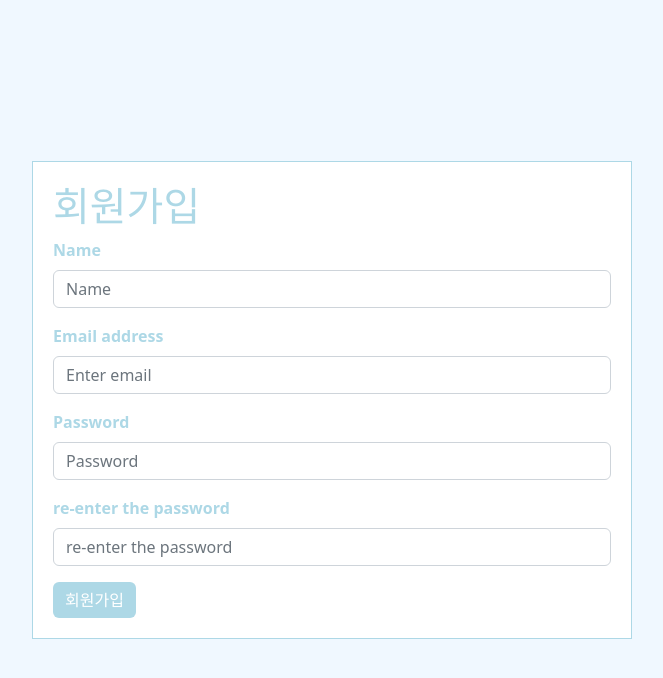
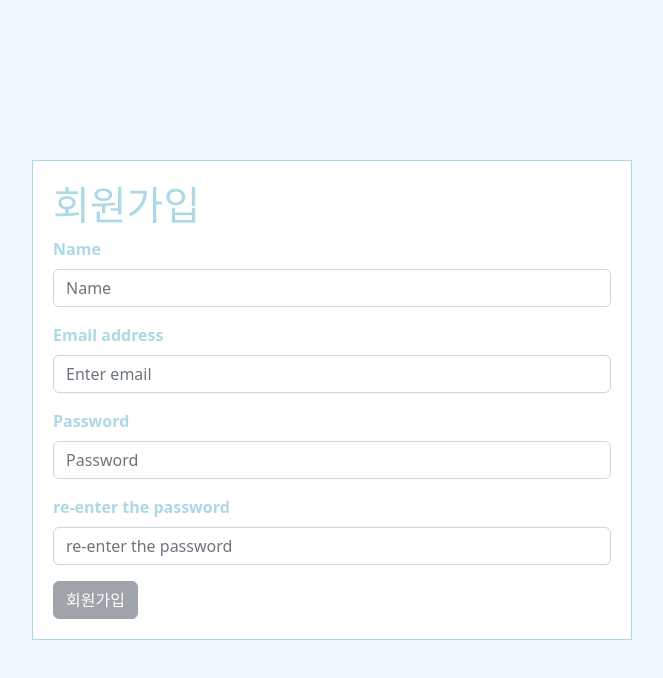
Before and after one commit to sjg414/todo-app-fe, a React (Create React App) app: page /register in a window 1280 px wide. Shown: the top 678 px of the page, without its empty margins (308-971 px from the left). Built offline with nearby package versions, Linux system fonts and the light colour scheme; no server answers.

Commit message:
modified exception

```diff
--- a/src/App.js
+++ b/src/App.js
@@ -2,7 +2,6 @@ import "bootstrap/dist/css/bootstrap.min.css";
 import "./App.css";
 import { Routes, Route } from "react-router-dom";
 import LoginPage from "./pages/LoginPage";
-import TodoPage from "./pages/TodoPage";
 import RegisterPage from "./pages/RegisterPage";
 import PrivateRoute from "./route/PrivateRoute";
 
--- a/src/pages/LoginPage.js
+++ b/src/pages/LoginPage.js
@@ -25,15 +25,16 @@ const LoginPage = () => {
         setUser(response.data.user);
         sessionStorage.setItem("token", response.data.token); //세션스토리지에 토큰 값 저장
         api.defaults.headers["authorization"] = "Bearer " + response.data.token; //헤더에 토큰 값 저장(get 호출 시 BE에서 헤더에서 토큰값을 읽기 위해서)
-        dispatch(authenticateAction.login(response.data.token));
+        dispatch(authenticateAction.login(response.data.token)); //dispatch로 login action 던지기
         setError("");
         alert("로그인에 성공하였습니다.");
         navigate("/");
       } else {
-        throw new Error(response.message);
+        throw new Error(response.data.error);
       }
     } catch (error) {
       setError(error.message);
+      console.log(error.message);
     }
   };
   return (
@@ -47,6 +48,7 @@ const LoginPage = () => {
             type="email"
             placeholder="Enter email"
             onChange={(event) => setEmail(event.target.value)}
+            required
           />
         </Form.Group>
 
@@ -56,6 +58,7 @@ const LoginPage = () => {
             type="password"
             placeholder="Password"
             onChange={(event) => setPassword(event.target.value)}
+            required
           />
         </Form.Group>
         <div className="button-box">
--- a/src/pages/RegisterPage.js
+++ b/src/pages/RegisterPage.js
@@ -13,9 +13,12 @@ const RegisterPage = () => {
   const navigate = useNavigate();
 
   const handleSubmit = async (event) => {
-    event.preventDefault();
+    event.preventDefault(); //새로고침 방지
     try {
-      if (password === secPassword) {
+      if (password !== secPassword) {
+        throw new Error("비밀번호가 일치하지 않습니다. 다시 입력해주세요!");
+      }
+
       const response = await api.post("/user", { name, email, password });
       if (response.status === 200) {
         alert("회원가입이 완료되었습니다.");
@@ -23,11 +26,9 @@ const RegisterPage = () => {
       } else {
         throw new Error(response.data.error);
       }
-      } else {
-        throw new Error("비밀번호가 일치하지 않습니다. 다시 입력해주세요!");
-      }
     } catch (error) {
       setError(error.message);
+      console.log(error.message);
     }
   };
 
@@ -44,6 +45,7 @@ const RegisterPage = () => {
             onChange={(event) => {
               setName(event.target.value);
             }}
+            required
           />
         </Form.Group>
 
@@ -55,6 +57,7 @@ const RegisterPage = () => {
             onChange={(event) => {
               setEmail(event.target.value);
             }}
+            required
           />
         </Form.Group>
 
@@ -66,6 +69,7 @@ const RegisterPage = () => {
             onChange={(event) => {
               setPassword(event.target.value);
             }}
+            required
           />
         </Form.Group>
 
@@ -77,12 +81,18 @@ const RegisterPage = () => {
             onChange={(event) => {
               setSecPassword(event.target.value);
             }}
+            required
           />
         </Form.Group>
-
+        {!name || !email || !password || !secPassword ? (
+          <Button variant="secondary" type="submit" disabled>
+            회원가입
+          </Button>
+        ) : (
           <Button className="button-primary" type="submit">
             회원가입
           </Button>
+        )}
       </Form>
     </div>
   );
--- a/src/redux/reducer/authenticateReducer.js
+++ b/src/redux/reducer/authenticateReducer.js
@@ -1,4 +1,4 @@
-import { createAsyncThunk, createSlice } from "@reduxjs/toolkit";
+import { createSlice } from "@reduxjs/toolkit";
 
 let initialState = {
   token: "",
@@ -10,10 +10,12 @@ const authenticateSlice = createSlice({
   initialState,
   reducers: {
     loginSuccess(state, action) {
+      //로그인 성공 시 토큰값 저장 및 authenticate 값 true로 변경
       state.token = action.payload.token;
       state.authenticate = true;
     },
     logoutSuccess(state, action) {
+      //로그아웃 시 초기화
       state.token = "";
       state.authenticate = false;
     },
--- a/src/redux/store.js
+++ b/src/redux/store.js
@@ -3,10 +3,11 @@ import authenticateReducer from "./reducer/authenticateReducer";
 import { persistReducer } from "redux-persist";
 import storage from "redux-persist/lib/storage";
 
-const reducers = combineReducers({
+const reducers = combineReducers({ //로그인 reducer
   auth: authenticateReducer,
 });
 
+//새로고침 시 store가 초기화가 되는 걸 방지하기 위해 redux-persist 사용(새로고침이 되어도 로컬스토리지에 값을 저장하므로 store가 유지된다.)
 const persistConfig = {
   key: "root",
   storage,
--- a/src/utils/api.js
+++ b/src/utils/api.js
@@ -28,6 +28,7 @@ api.interceptors.response.use(
   function (error) {
     error = error.response.data;
     console.log("RESPONSE ERROR", error);
+    alert(error.message);
     return Promise.reject(error);
   }
 );
```
Lines whose indentation alone changed are shown as unchanged.
